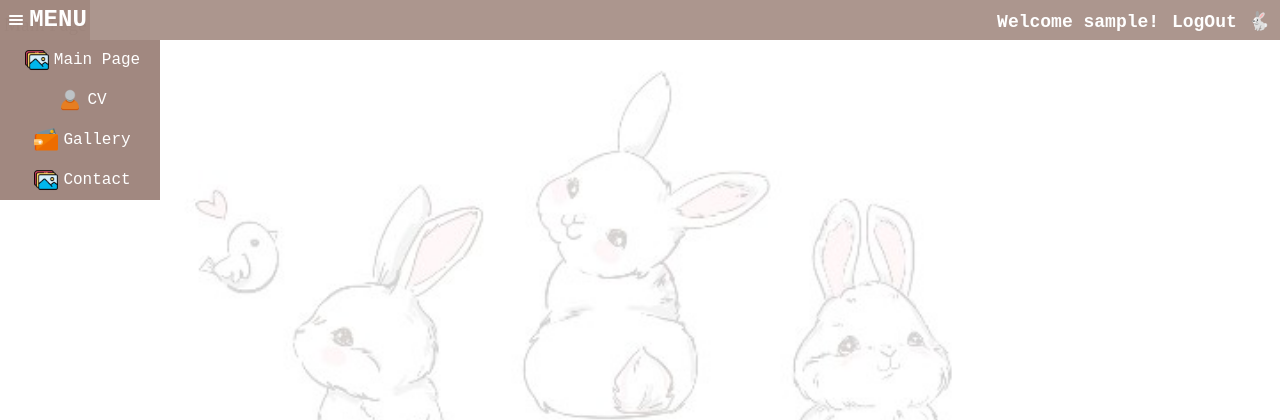
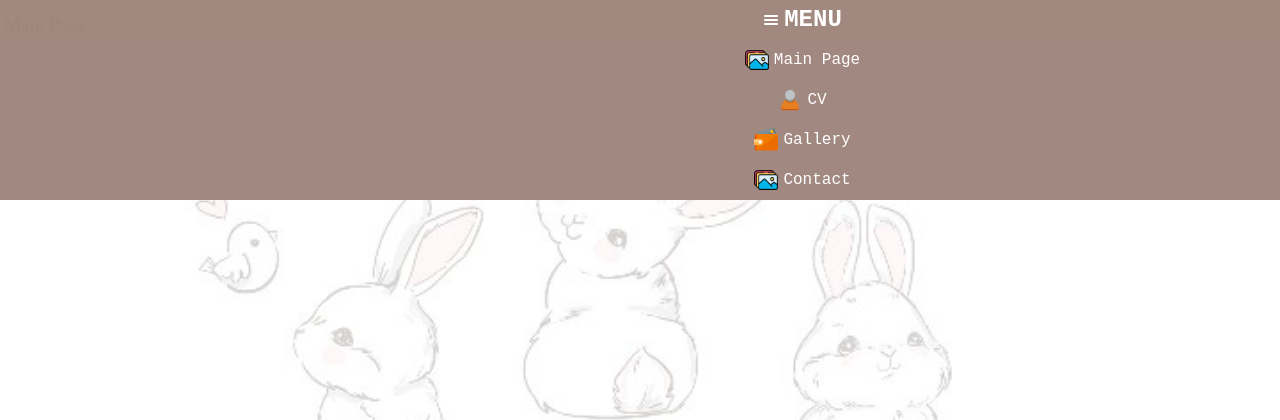
Before and after one commit to AfnanMashilm/WebProject1, a PHP site: page / in a window 1280 px wide. Shown: the top 420 px of the page. Run offline with PHP 8.4, Linux system fonts and the light colour scheme; the visitor is signed in with stand-in values (Sample User, id 1).

Commit message:
change menu width

```diff
--- a/AfnanMshellem-Assigment1/css/main.css
+++ b/AfnanMshellem-Assigment1/css/main.css
@@ -25,7 +25,7 @@ h2 {
     display: inline-block;
     height: 40px;
     line-height: 40px;
-    width: 90px;
+    width: 1600px;
     vertical-align: middle;
     color: white;
     background: #a1887fe0;
```
